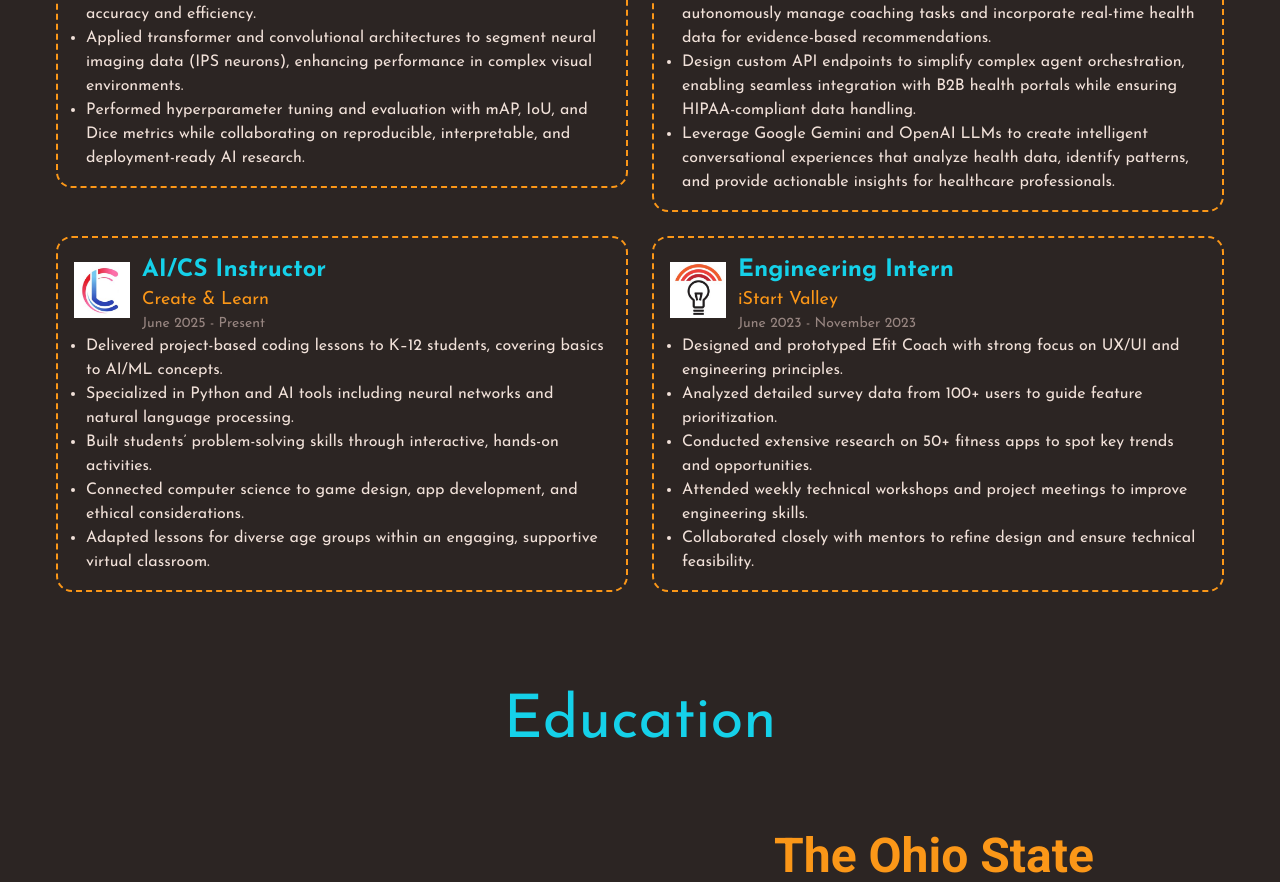
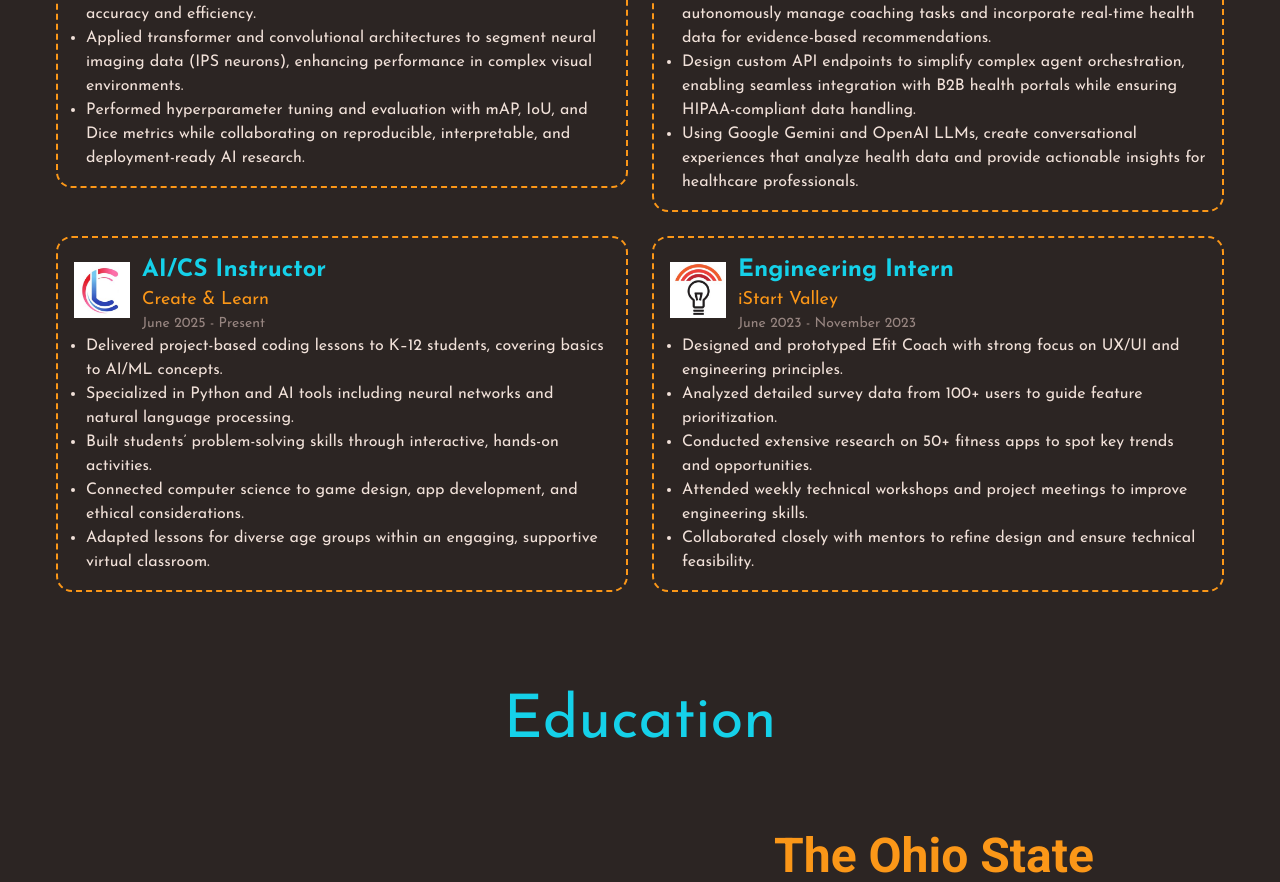
Before and after one commit to TejasNaik24/Portfolio-Website, a React (Vite) app in the folder portfolio-frontend/: page / in a window 1280 px wide. Shown: the part 2002-2884 px from the top of the page. Built offline with nearby package versions, Linux system fonts and the light colour scheme.

Commit message:
Update AllExperience.jsx

```diff
--- a/portfolio-frontend/src/components/experienceSection/AllExperience.jsx
+++ b/portfolio-frontend/src/components/experienceSection/AllExperience.jsx
@@ -24,7 +24,7 @@ const experiences = [
       "Develop production-ready REST APIs with FastAPI and Python, including secure authentication, session management, and conversation memory with SQLite databases for B2B integration.",
       "Build multi-agent AI systems with specialized sub-agents that autonomously manage coaching tasks and incorporate real-time health data for evidence-based recommendations.",
       "Design custom API endpoints to simplify complex agent orchestration, enabling seamless integration with B2B health portals while ensuring HIPAA-compliant data handling.",
-      "Leverage Google Gemini and OpenAI LLMs to create intelligent conversational experiences that analyze health data, identify patterns, and provide actionable insights for healthcare professionals.",
+      "Using Google Gemini and OpenAI LLMs, create conversational experiences that analyze health data and provide actionable insights for healthcare professionals.",
     ],
   },
   {
```
